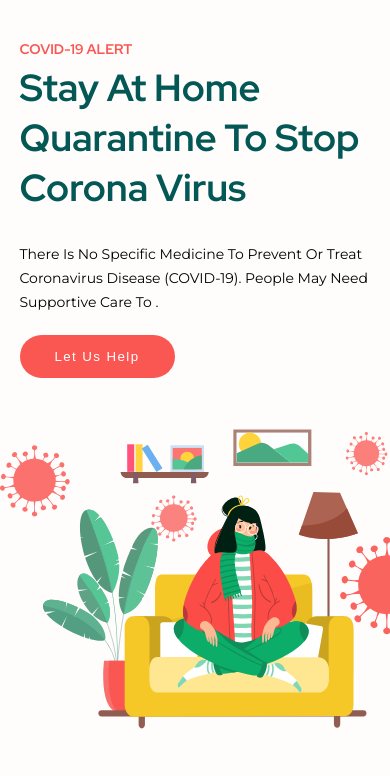
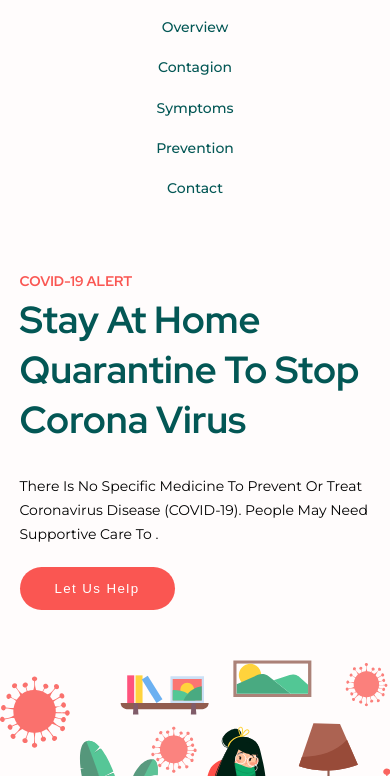
Before and after one commit to MohamedFarhan23/Covid-19, a plain HTML site: page index.html in a window 390 px wide. Both pictures are taken after a click on the element 347 px from the left and 34 px from the top of the page. Shown: the part 68-844 px from the top of the page. Drawn offline with Linux system fonts and the light colour scheme.

Commit message:
Bugs fixed

```diff
--- a/styles.css
+++ b/styles.css
@@ -514,6 +514,7 @@ footer h4{
 	.header-content>*{
 		margin-left: 10%;
 	}
+
 	.section-1{
 		flex-wrap: wrap;
 	}
@@ -600,9 +601,12 @@ footer h4{
 		color:var(--green);
 		border: none;
 	}
+	.ul-container{
+		display: none;
+	}
 	.none{
-		display: none;
-		background-color: red;;
+		display: block;
+		width: 100%;
 	}
 	.one .ul{
 		margin-bottom: 30px;
```
